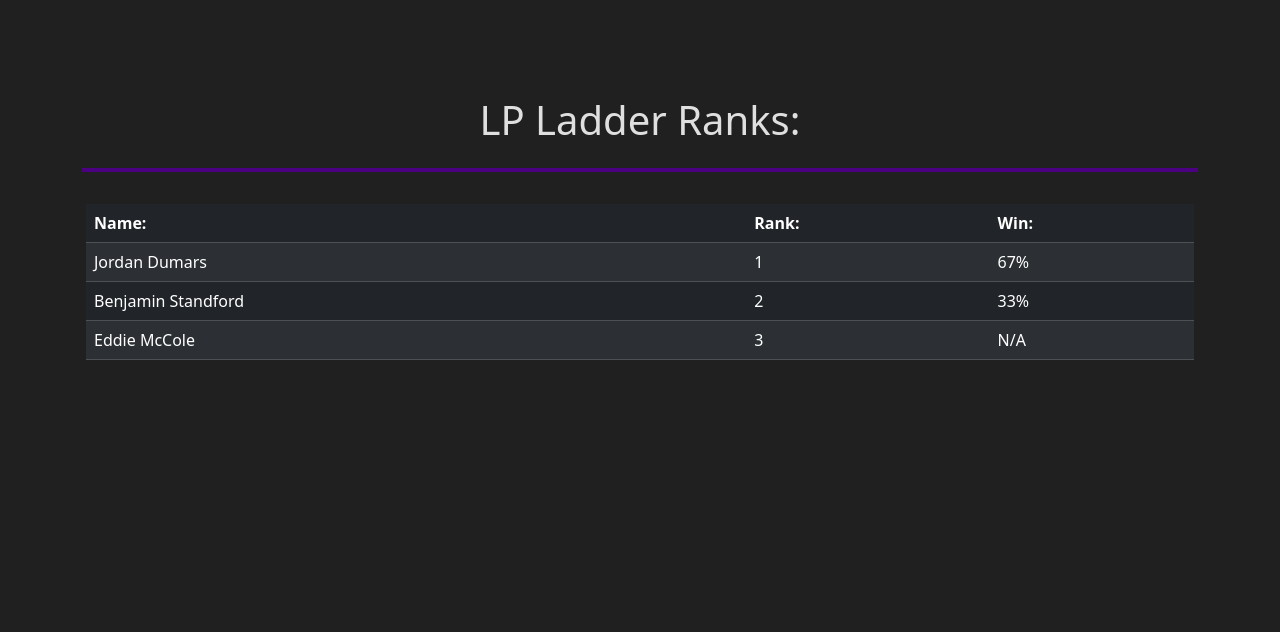
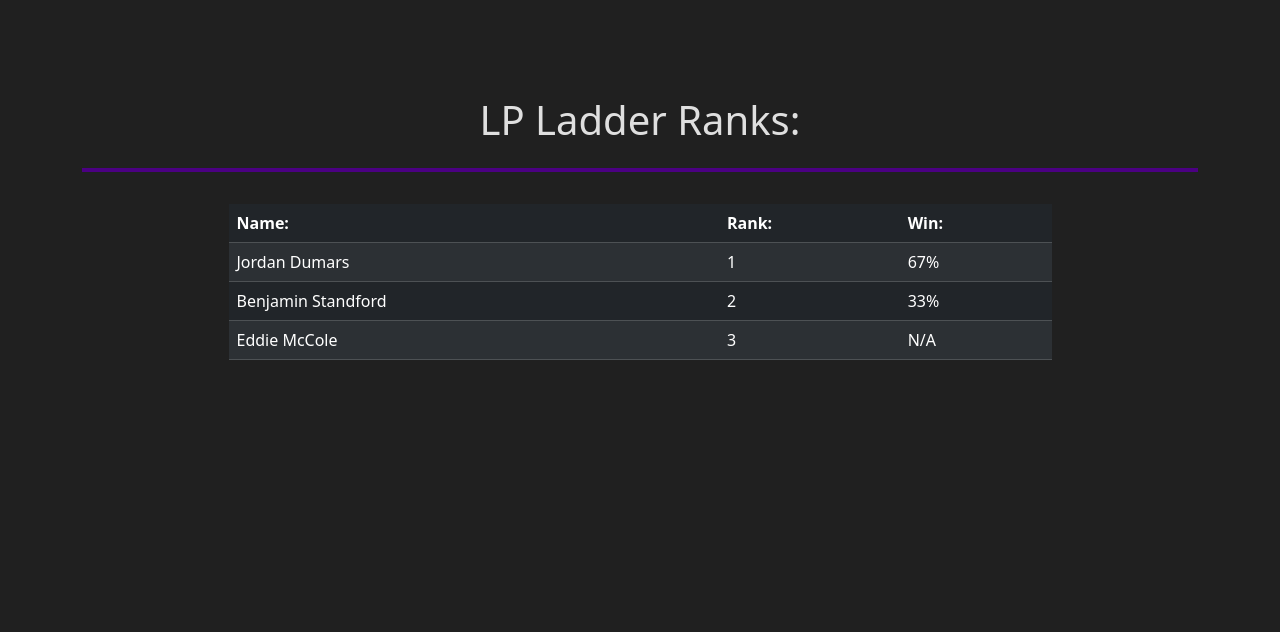
Before and after one commit to Standfordb/Lincoln-Park-Tennis-Ladder, a Flask app: page / in a window 1280 px wide. Shown: the part 94-726 px from the top of the page. Run offline with Flask 3, Linux system fonts and the light colour scheme.

```diff
--- a/templates/index.html
+++ b/templates/index.html
@@ -16,7 +16,7 @@
         </div>
         <hr class="border-4 opacity-100">
         <div class="row justify-content-center">
-            <div class="col-9 col-sm-12 p-3">
+            <div class="col-12 col-sm-9 p-3">
                 <table class="table table-dark table-striped table-hover">
                     <thead>
                         <tr>
--- a/templates/profile.html
+++ b/templates/profile.html
@@ -33,7 +33,7 @@
         </div>
         <hr class="border-4 opacity-100">
         <div class="row justify-content-center">
-            <div class="col-9 col-sm-12 text-center">
+            <div class="col-12 col-sm-9 text-center">
                 <h1>Matches:</h1>
                 <table class="table table-dark table-striped table-hover">
                     <thead>
```
Also changed, not shown: instance/ladder.db (deleted), 1 other file.
